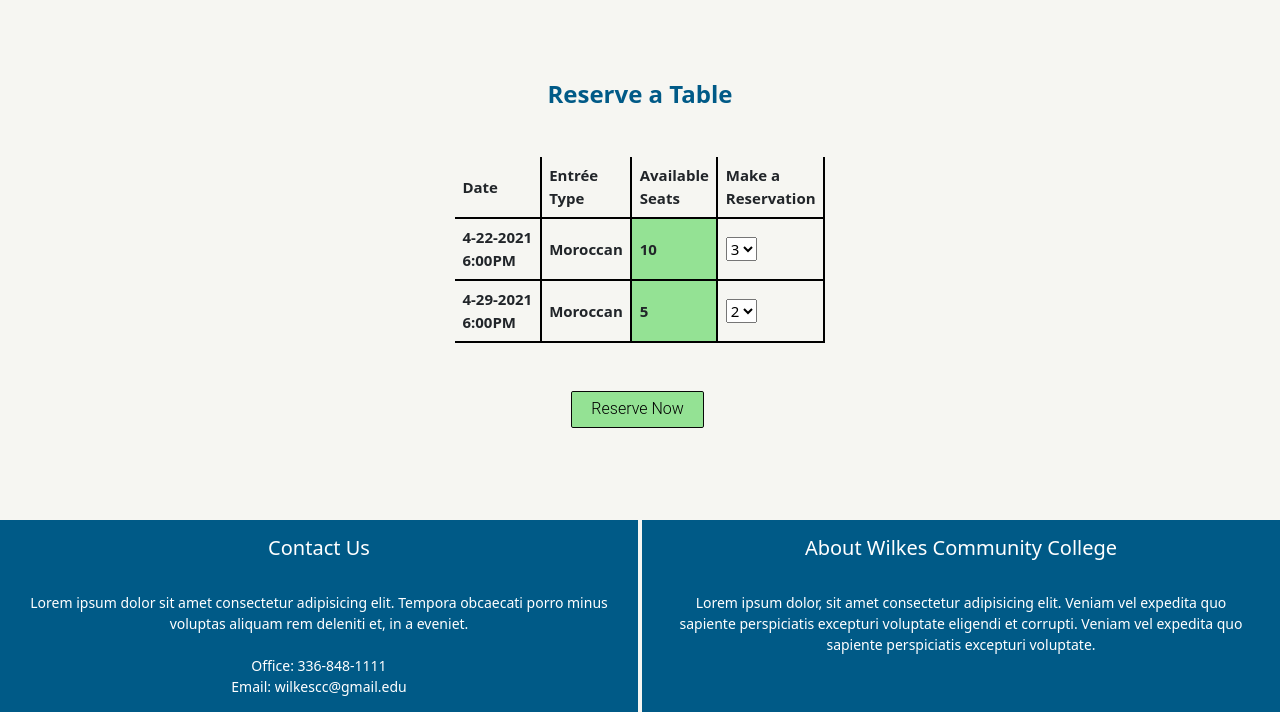
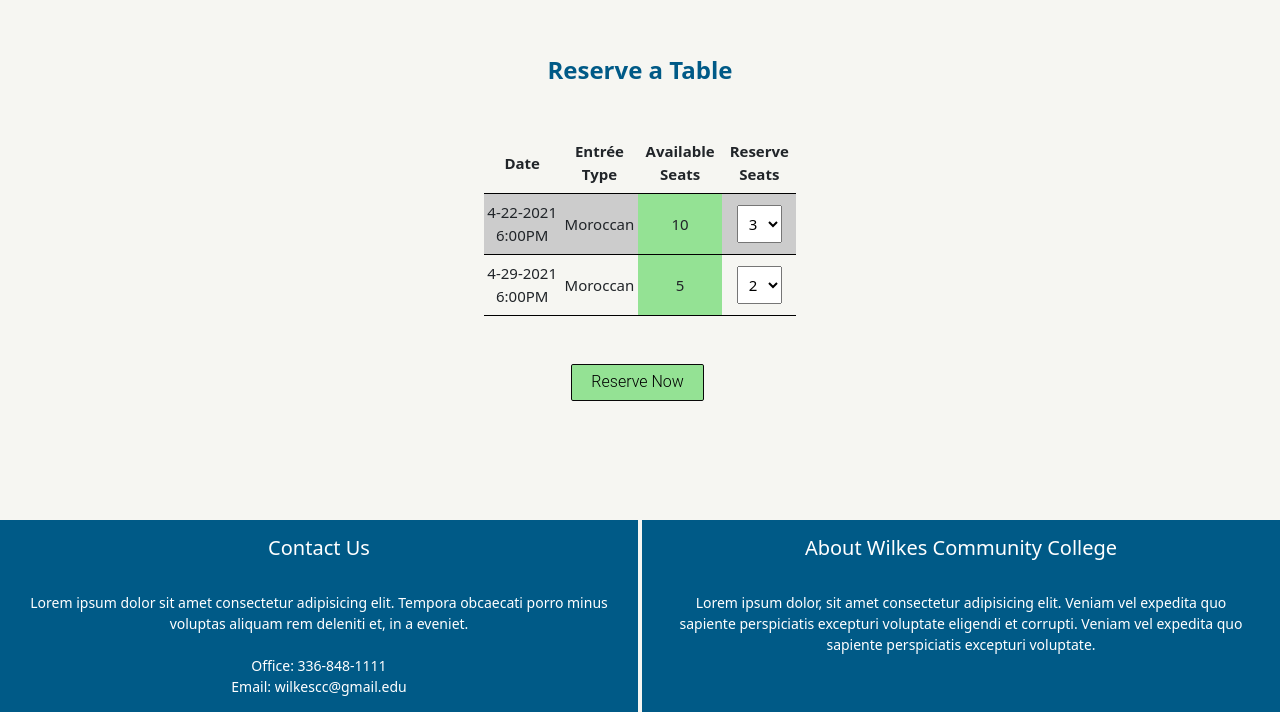
Before and after one commit to davieu/PHP_ReservationsPrototype, a PHP site: page /customer-pages/reserveTable.php in a window 1280 px wide. Shown: the part 88-800 px from the top of the page. Run offline with PHP 8.4, Linux system fonts and the light colour scheme; style sheets or scripts are compiled from the project's sources; some libraries are stand-ins or nearby versions.

Commit message:
fixking tables design

```diff
--- a/css/tables.css
+++ b/css/tables.css
@@ -6,12 +6,22 @@ table {
   border-collapse: collapse;
 }
 
+tr:nth-child(even) {
+  background: #ccc;
+}
+
 table,
 th,
 td {
-  border-right: 2px solid black;
-  border-bottom: 2px solid black;
+  border-bottom: 1px solid black;
   font-size: 14px;
+  text-align: center;
+}
+
+table select,
+th select,
+td select {
+  padding: 7px;
 }
 
 table th {
@@ -19,8 +29,7 @@ table th {
 }
 
 table td {
-  padding: 0.5em;
-  font-weight: bold;
+  padding: 0.5em 0.25em;
 }
 
 @media screen and (min-width: 500px) {
--- a/css/tables.scss
+++ b/css/tables.scss
@@ -6,12 +6,19 @@ table {
   border-collapse: collapse;
 }
 
+tr:nth-child(even) {
+  background: #ccc;
+}
 table,
 th,
 td {
-  border-right: 2px solid black;
-  border-bottom: 2px solid black;
+  // border-right: 2px solid black;
+  border-bottom: 1px solid black;
   font-size: 14px;
+  text-align: center;
+  select {
+    padding: 7px;
+  }
 }
 
 table {
@@ -19,8 +26,8 @@ table {
     padding: 0.5em;
   }
   td {
-    padding: 0.5em;
-    font-weight: bold;
+    padding: 0.5em 0.25em;
+    // font-weight: bold;
   }
 }
 
--- a/customer-pages/resTable.php
+++ b/customer-pages/resTable.php
@@ -8,7 +8,7 @@ echo "
       Available<br />
       Seats
     </th>
-    <th>Make a <br />Reservation</th>
+    <th>Reserve<br />Seats</th>
   </tr>
 ";
 
@@ -50,4 +50,59 @@ echo "
     </table>
 
   ";
+
+
+
+// echo "<br /><br /><br />";
+// echo "
+// <table class=\"table table-striped\">
+//   <tr>
+//     <th>Date</th>
+//     <th>Entrée<br/>Type</th>
+//     <th>
+//       Available<br />
+//       Seats
+//     </th>
+//     <th>Make a <br />Reservation</th>
+//   </tr>
+// ";
+
+// $avialabilityCount;
+// $inlineStyleAvailabiltyColor;
+
+// for ($i = 0; $i < count($datesArray); $i++) {
+//   // if no availability these will produce the computed css or html outputs
+//   if ($availableSeats[$i] == 0) {
+//     $avialabilityCount = 'Waitlisted: ' . $waitlist[$i];
+//     $inlineStyleAvailabiltyColor = 'style="background-color: rgb(243, 166, 166)"';
+//   }
+//   // if availability these will produce the computed css or html outputs
+//   else {
+//     $avialabilityCount = $availableSeats[$i];
+//     $inlineStyleAvailabiltyColor = 'style="background-color: rgb(148, 226, 148)"';
+//   }
+//   // populates the table
+//   echo "
+//   <tr>
+//     <td>$datesArray[$i]<br />6:00PM</td>
+//     <td>Moroccan</td>
+//     <td $inlineStyleAvailabiltyColor>$avialabilityCount</td>
+//     <td>
+//       <select name=\"cars\" id=\"cars\">
+//         <option value=\"0\">0</option>
+//         <option value=\"1\">1</option>
+//         <option value=\"2\">2</option>
+//         <option value=\"3\" selected=\"selected\">$makeReservation[$i]</option>
+//         <option value=\"4\">4</option>
+//       </select>
+//     </td>
+//     <!-- <td><a href=\"userInfo.html\" class=\"buttonLinks2\">Reserve Now</a></td> -->
+//   </tr>
+// ";
+// }
+
+// echo "
+//     </table>
+
+//   ";
 ?>
--- a/customer-pages/reserveTable.php
+++ b/customer-pages/reserveTable.php
@@ -4,7 +4,6 @@ include "../header.php";
 include "../nav.php";
 //include "reserveTableHTML.html";
 echo "<div class=\"container\">
-<br />
 <br />
 <br />
 <br />
--- a/fileLinks.php
+++ b/fileLinks.php
@@ -4,7 +4,6 @@ $cssFiles = "
 		<link rel=\"stylesheet\" href=\"css/main.css\" />
         <link rel=\"stylesheet\" href=\"css/nav-copy.css\" />
         <link rel=\"stylesheet\" href=\"css/footer.css\" />
-        <link rel=\"stylesheet\" href=\"css/tables.css\" />
 		";
 
 $jsFiles = "<script src=\"app.js\"></script>";
--- a/index.php
+++ b/index.php
@@ -35,7 +35,7 @@ echo "
 <main>
 <section id=\"section-a\">
   <div class=\"content-wrap\">
-    <h2 class=\"content-title\">Make a Dinnergfhfhf Reservation</h2>
+    <h2 class=\"content-title\">Make a Dinner Reservation</h2>
     <div class=\"content-text\">
       <a href=\"customer-pages/reserveTable.php\" class=\"buttonLinks\"
         >Reserve a Spot
--- a/nav.php
+++ b/nav.php
@@ -67,7 +67,7 @@ echo "
             <li class=\"side-links\">
               <a href=\"$homeNavLink\">Home</a>
             </li>
-            <li class=\"side-links\"><a href=\"$reserveTableNavLink\">Reserve Table <i class=\"fas fa-calendar-check\"></i></a></li>
+            <li class=\"side-links\"><a href=\"$reserveTableNavLink\">Reserve Table</a></li>
             <li class=\"side-links\"><a href=\"#about\">About</a></li>
             <li class=\"side-links\">$loginState</li>
           </ul>
```
Also changed, not shown: customer-pages/connectToDB.php (added, +14 -0 lines), customer-pages/processTest.php (added, +17 -0 lines), customer-pages/test.php (added, +39 -0 lines), 2 other files.
